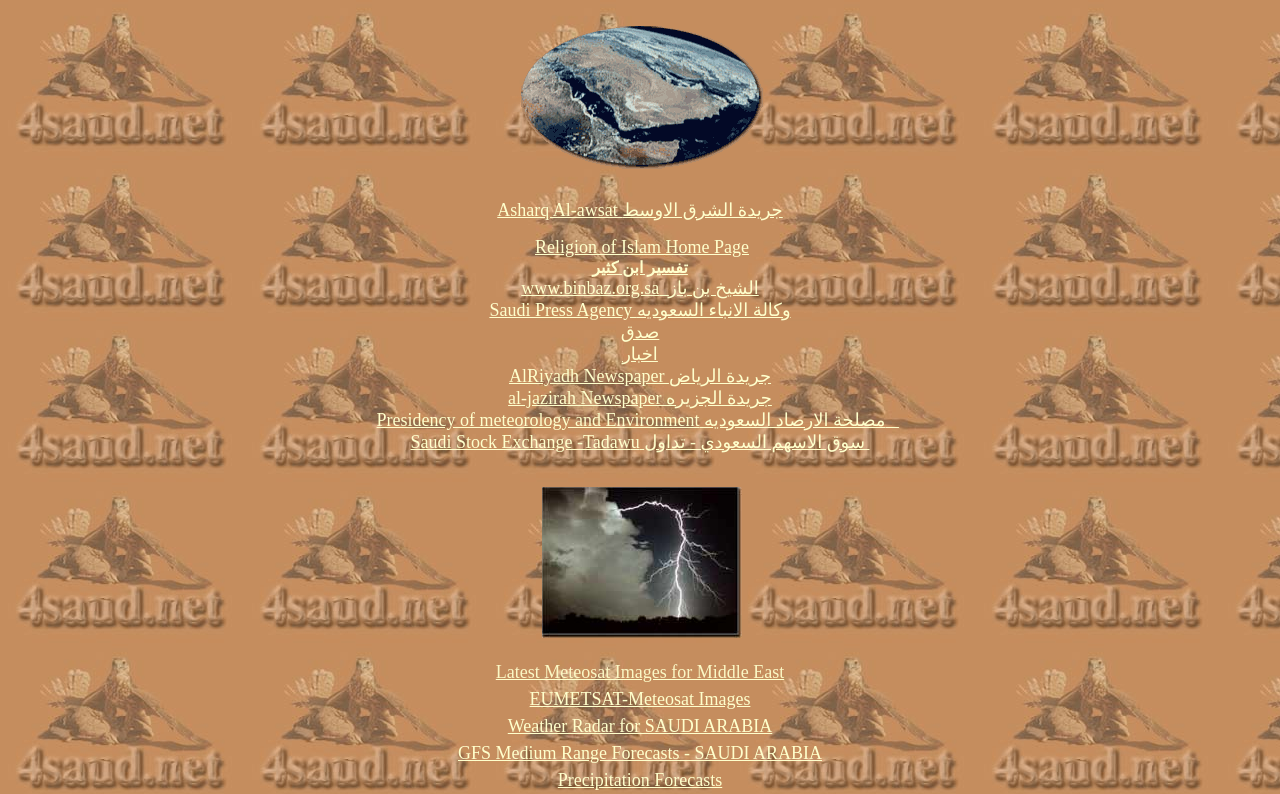
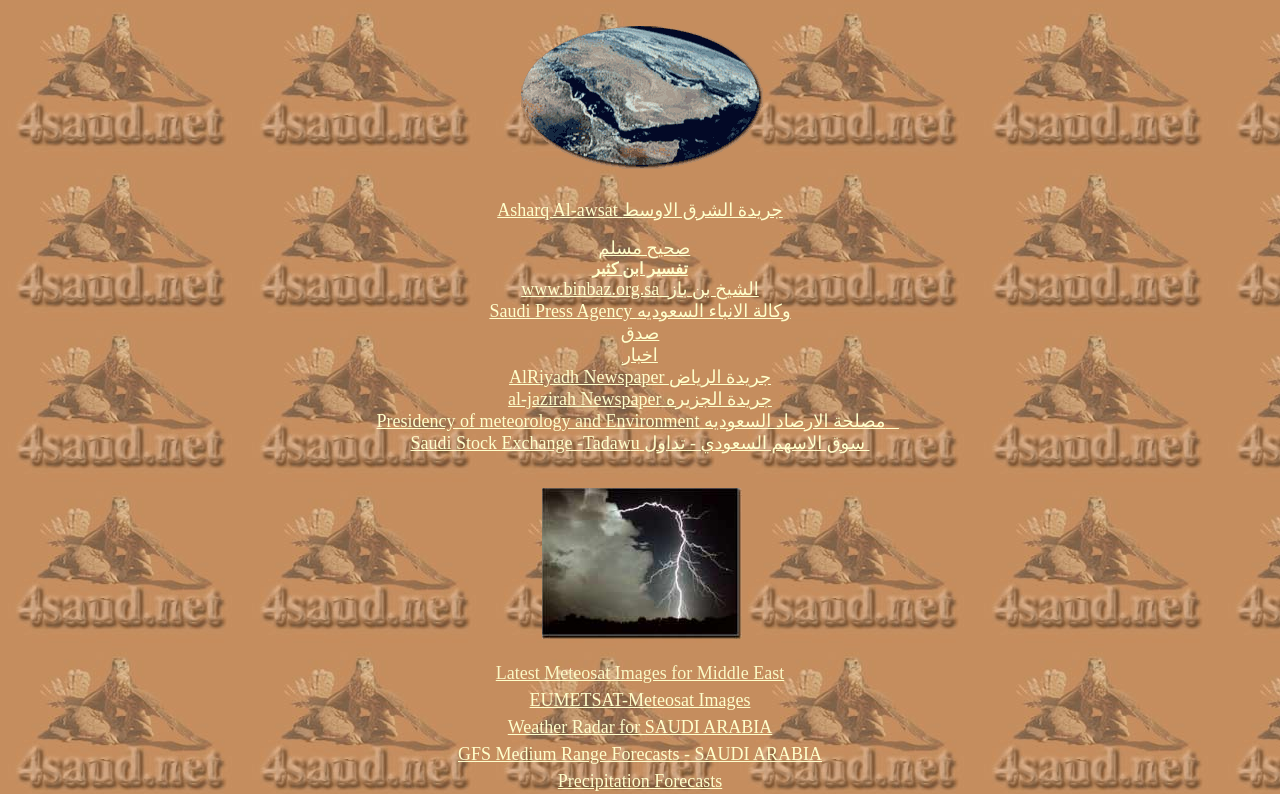
Before and after one commit to hz1sa/4saud, a plain HTML site: page links_page.htm in a window 1280 px wide. Shown: the top 794 px of the page. Drawn offline with Linux system fonts and the light colour scheme.

Commit message:
Update links_page.htm

```diff
--- a/links_page.htm
+++ b/links_page.htm
@@ -33,7 +33,7 @@
 
 <table border="0" cellpadding="0" cellspacing="0" style="border-collapse: collapse" width="100%" id="AutoNumber1"><tr><td width="100%">
 
-<p align="center">&nbsp;<font size="4"><a target="_blank" href="http://www.iad.org/">Religion of Islam Home Page</a></font></td></tr><tr><td width="100%">
+<p align="center">&nbsp;<font size="4"> <a href="http://muslim.lna.io/">صحيح مسلم</a></font></td></tr><tr><td width="100%">
 
 <p align="center"><strong><a target="_blank" href="http://quran.al-islam.com/Tafseer/DispTafsser.asp?l=arb&taf=KATHEER&nType=1&nSora=1&nAya=1">تفسير ابن كثير</a></strong></td></tr><tr><td width="100%">
 
```
